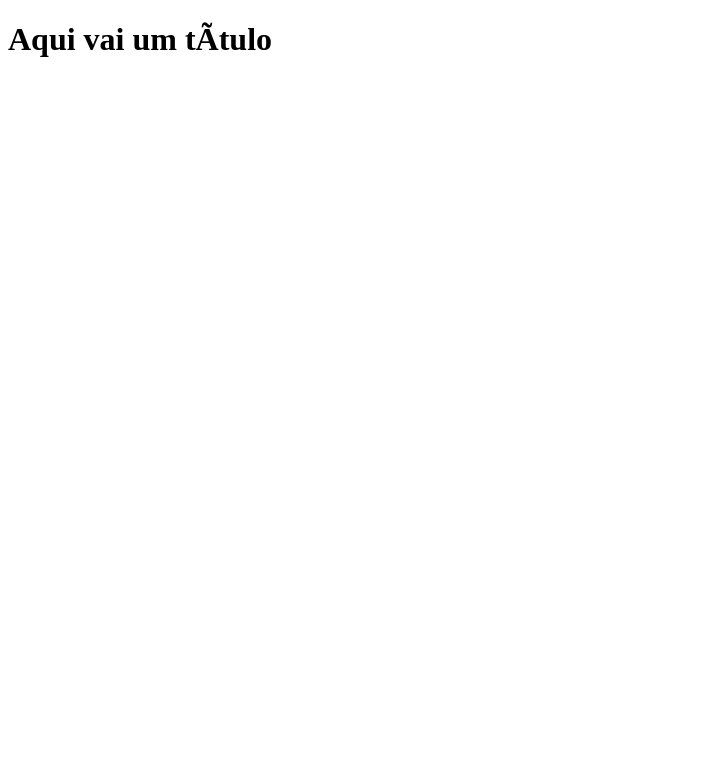
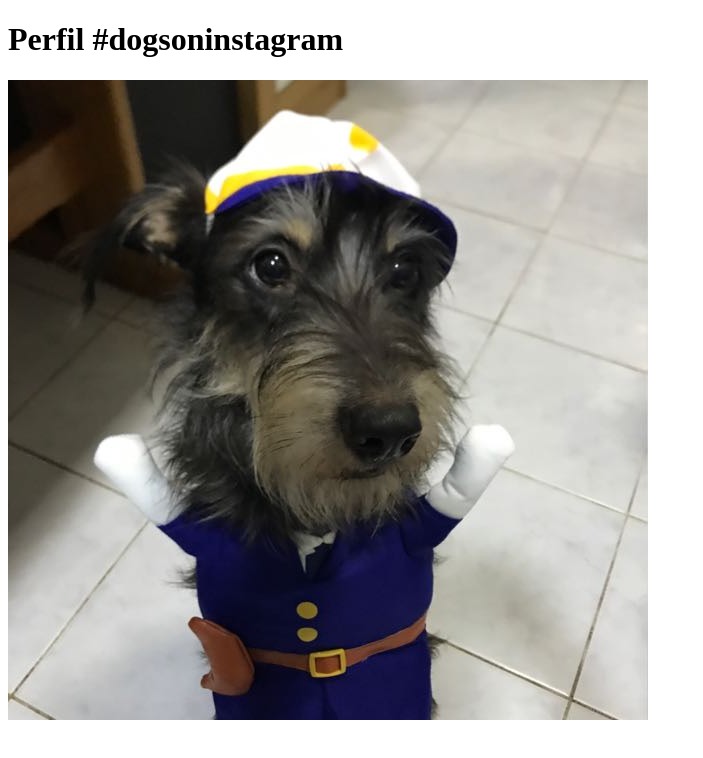
Before and after one commit to Drikaoshiro/Aula10, a plain HTML site: page index.html in a window 1280 px wide. Shown: the whole page, without its empty margins (0-703 px from the left). Drawn offline with Linux system fonts and the light colour scheme.

Commit message:
Adicionado foto do dog

```diff
--- a/index.html
+++ b/index.html
@@ -4,7 +4,7 @@
 
 <head>
 
-<title>Título da página</title>
+<title>Fanpage de Doguitos</title>
 
 <meta charset=“utf-8”>
 
@@ -12,7 +12,9 @@
 
 <body>
 
-<h1>Aqui vai um título</h1>
+<h1>Perfil #dogsoninstagram</h1>
+
+<img src='imagem\Hana.jpg' />
 
 </body>
 
```
Also changed, not shown: imagem/Hana.jpg (added).
